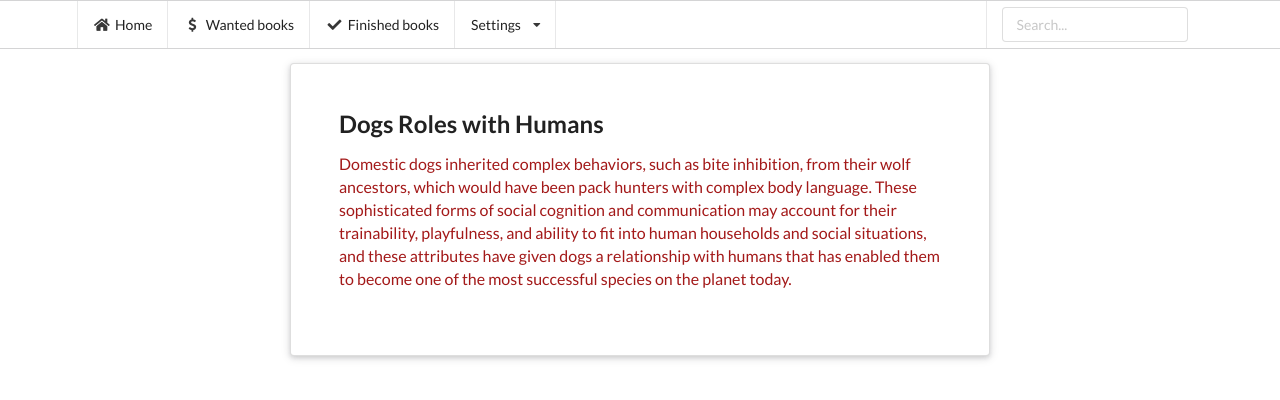
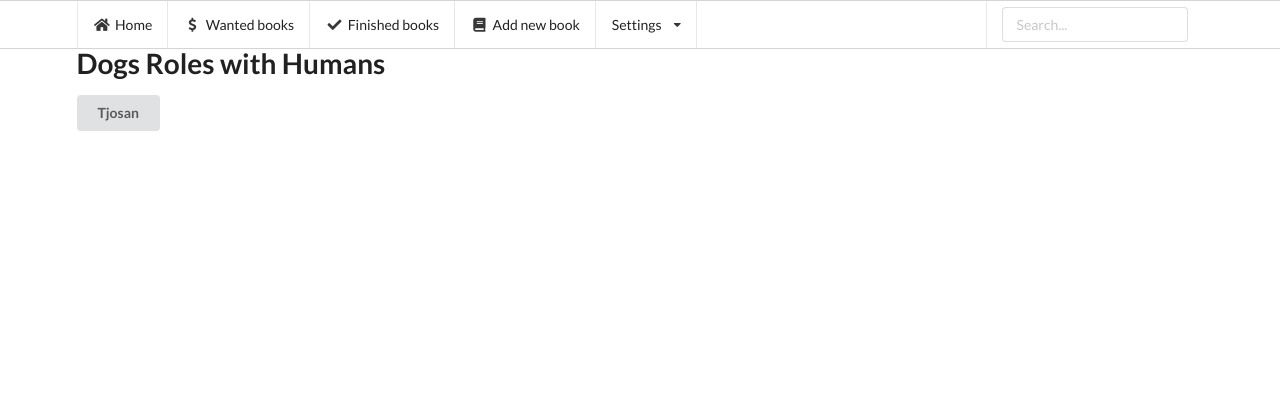
Before and after one commit to golgor/ihaveread, a Flask app: page / in a window 1280 px wide. Shown: the top 400 px of the page. Run offline with Flask 2, Linux system fonts and the light colour scheme; some libraries are stand-ins or nearby versions.

Commit message:
added modal to add books.

```diff
--- a/templates/base_layout.html
+++ b/templates/base_layout.html
@@ -28,6 +28,9 @@
               <a class="item" href="/add/finished">
                 <i class="check icon"></i> Finished books
               </a>
+              <a class="item" onclick="show_modal()">
+                <i class="book icon"></i> Add new book
+              </a>
               <div class="ui simple dropdown item">
                 Settings
                 <i class="dropdown icon"></i>
@@ -42,11 +45,42 @@
               </div>
             </div>
           </div>
-
+          <div class="ui modal" id="testing">
+            <i class="close icon"></i>
+            <div class="header">
+              Add book
+            </div>
+            <div class="image content">
+              <div class="ui medium image">
+                <img src={{ url_for('static', filename='img/books.jpg')}}>
+              </div>
+              <div class="description">
+                <div class="ui header">We've auto-chosen a profile image for you.</div>
+                <p>We've grabbed the following image from the <a href="https://www.gravatar.com" target="_blank">gravatar</a> image associated with your registered e-mail address.</p>
+                <p>Is it okay to use this photo?</p>
+              </div>
+            </div>
+            <div class="actions">
+              <div class="ui positive deny button">
+                Add book
+              </div>
+              <div class="ui negative right labeled icon button">
+                Cancel
+                <i class="checkmark icon"></i>
+              </div>
+            </div>
+          </div>
         <!-- Main block for body -->
         {% block body %}{% endblock %}
-
+        <script src="https://code.jquery.com/jquery-3.2.1.min.js"></script>
         <script src="https://cdnjs.cloudflare.com/ajax/libs/semantic-ui/2.4.1/semantic.min.js" integrity="sha512-dqw6X88iGgZlTsONxZK9ePmJEFrmHwpuMrsUChjAw1mRUhUITE5QU9pkcSox+ynfLhL15Sv2al5A0LVyDCmtUw==" crossorigin="anonymous"></script>
+        <script>
+          function show_modal(){
+            $('.ui.modal')
+              .modal('show')
+            ;
+          }
+        </script>
         <!-- Block for scripts to be run in the bottom of the body -->
         {% block base_bottom_scripts %}{% endblock %}
     </body>
--- a/templates/index.html
+++ b/templates/index.html
@@ -5,15 +5,8 @@
 {% endblock %}
 
 {% block body %}
-<div class="ui raised very padded text container segment">
-  <h2 class="ui header">Dogs Roles with Humans</h2>
-  <p>Domestic dogs inherited complex behaviors, such as bite inhibition,
-    from their wolf ancestors, which would have been pack hunters with
-    complex body language. These sophisticated forms of social cognition
-    and communication may account for their trainability, playfulness,
-    and ability to fit into human households and social situations,
-    and these attributes have given dogs a relationship with humans that
-    has enabled them to become one of the most successful species on the planet today.</p>
-  <p></p>
+<div class="ui container">
+  <h1 class="ui huge header">Dogs Roles with Humans</h1>
+  <button class="ui button"> Tjosan</button>
 </div>
 {% endblock %}
```
Also changed, not shown: static/img/books.jpg (added).
